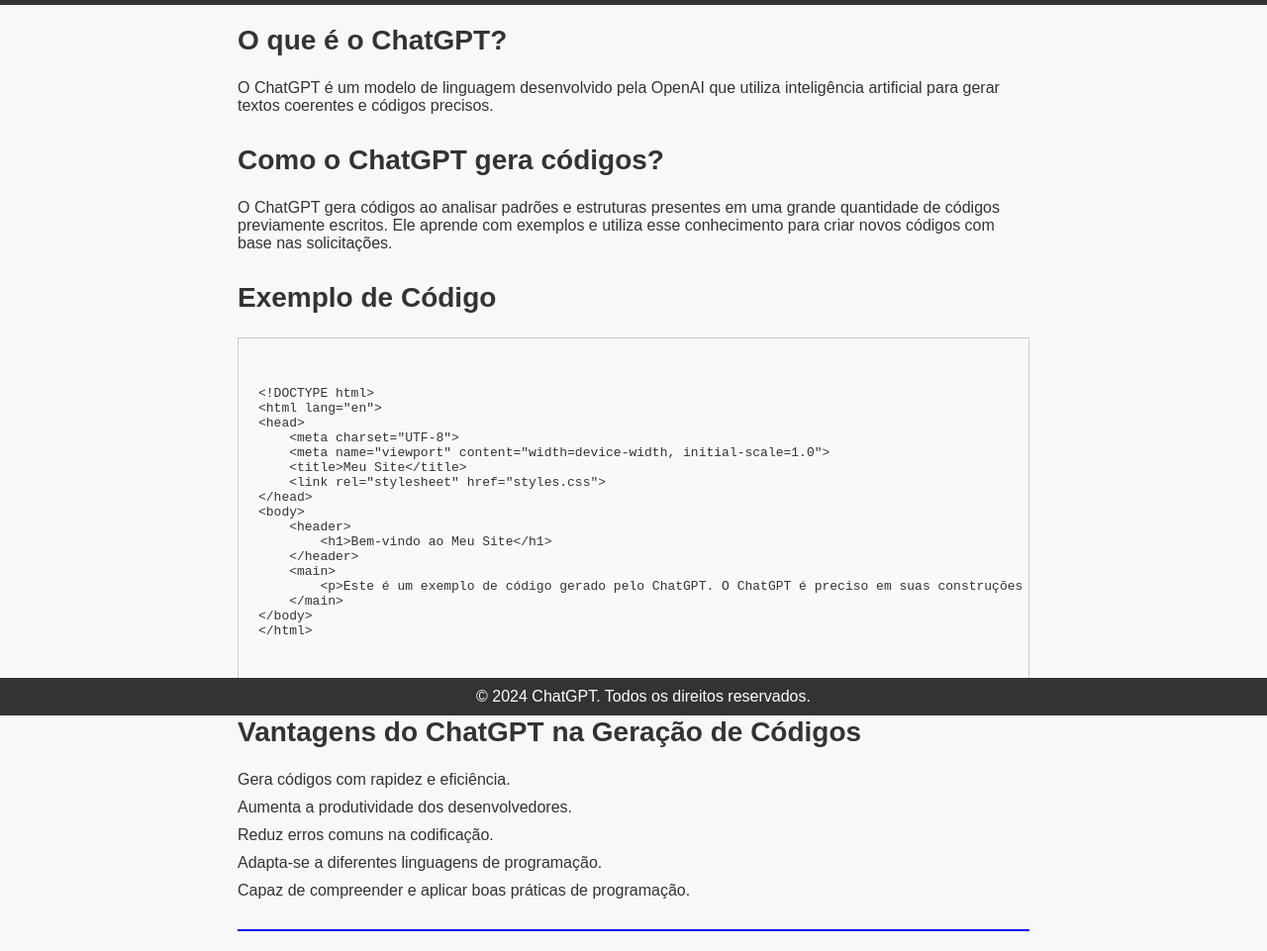
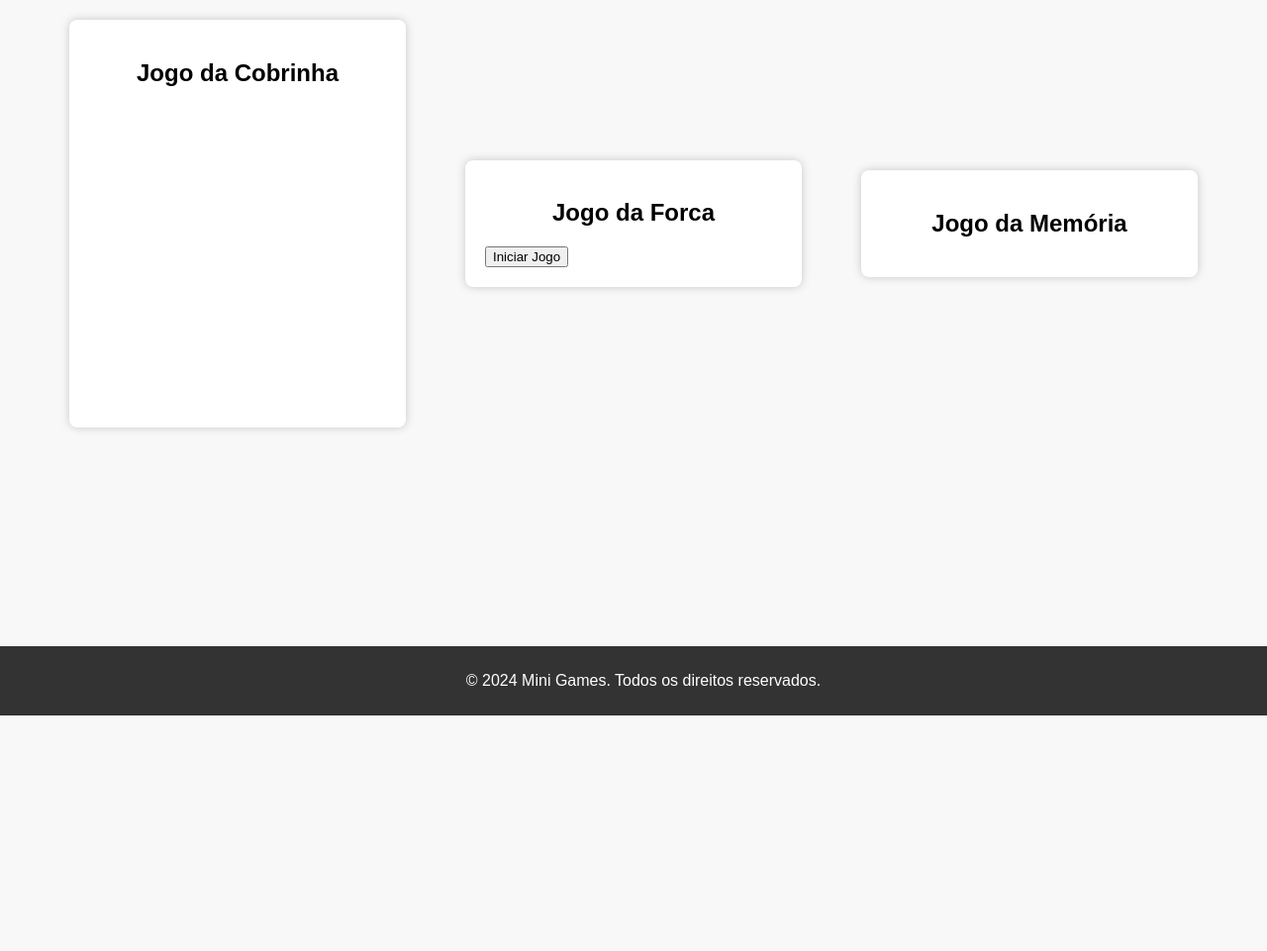
Before and after one commit to zxnuz/Back-End_3D, a plain HTML site: page index.html in a window 1280 px wide. Shown: the part 77-1038 px from the top of the page at 99% size. After the commit the page ends 800 px from the top, so only its background shows below. Drawn offline with Linux system fonts and the light colour scheme.

Commit message:
Update index.html
Adicionando um site com ChatGPT, o site posui vários mini games divertidos.

```diff
--- a/index.html
+++ b/index.html
@@ -3,49 +3,50 @@
 <head>
     <meta charset="UTF-8">
     <meta name="viewport" content="width=device-width, initial-scale=1.0">
-    <title>ChatGPT: Precisão em Códigos</title>
+    <title>Mini Games</title>
     <style>
         body {
             font-family: Arial, sans-serif;
             margin: 0;
             padding: 0;
             background-color: #f8f8f8;
-            color: #333;
         }
 
         header {
             background-color: #333;
             color: #fff;
-            padding: 20px 0;
+            padding: 20px;
             text-align: center;
         }
 
         header h1 {
             margin: 0;
-            font-size: 36px;
         }
 
         main {
             padding: 20px;
-            margin: 0 auto;
-            max-width: 800px;
         }
 
-        section {
-            margin-bottom: 30px;
+        .game-container {
+            display: flex;
+            justify-content: space-around;
+            align-items: center;
+            flex-wrap: wrap;
+            max-width: 1200px;
+            margin: 0 auto;
         }
 
-        section h2 {
-            color: #333;
-            font-size: 28px;
-            margin-top: 0;
+        .game {
+            width: 300px;
+            margin-bottom: 20px;
+            background-color: #fff;
+            border-radius: 8px;
+            box-shadow: 0 0 10px rgba(0, 0, 0, 0.2);
+            padding: 20px;
         }
 
-        .code-example {
-            background-color: #f9f9f9;
-            border: 1px solid #ccc;
-            padding: 20px;
-            overflow-x: auto;
+        .game h2 {
+            text-align: center;
         }
 
         footer {
@@ -58,109 +59,35 @@
             width: 100%;
             left: 0;
         }
-
-        footer p {
-            margin: 0;
-        }
-
-        ul {
-            list-style-type: none;
-            padding: 0;
-        }
-
-        li {
-            margin-bottom: 10px;
-        }
-
-        .popup-container {
-            display: none;
-            position: fixed;
-            top: 0;
-            left: 0;
-            width: 100%;
-            height: 100%;
-            background-color: rgba(0, 0, 0, 0.5);
-            justify-content: center;
-            align-items: center;
-            z-index: 999;
-        }
-
-        .popup-content {
-            background-color: #fff;
-            padding: 20px;
-            border-radius: 8px;
-            box-shadow: 0 0 10px rgba(0, 0, 0, 0.2);
-            position: relative;
-        }
-
-        .close-btn {
-            position: absolute;
-            top: 5px;
-            right: 10px;
-            cursor: pointer;
-        }
-
-        .close-btn:hover {
-            color: #ff0000;
-        }
-
-        .blue-line {
-            border-top: 2px solid blue;
-            margin-top: 30px;
-        }
     </style>
 </head>
 <body>
     <header>
-        <h1>ChatGPT: Precisão em Códigos</h1>
+        <h1>Mini Games</h1>
     </header>
     <main>
-        <section>
-            <h2>O que é o ChatGPT?</h2>
-            <p>O ChatGPT é um modelo de linguagem desenvolvido pela OpenAI que utiliza inteligência artificial para gerar textos coerentes e códigos precisos.</p>
-        </section>
-        <section>
-            <h2>Como o ChatGPT gera códigos?</h2>
-            <p>O ChatGPT gera códigos ao analisar padrões e estruturas presentes em uma grande quantidade de códigos previamente escritos. Ele aprende com exemplos e utiliza esse conhecimento para criar novos códigos com base nas solicitações.</p>
-        </section>
-        <section>
-            <h2>Exemplo de Código</h2>
-            <div class="code-example">
-                <pre><code>
-&lt;!DOCTYPE html&gt;
-&lt;html lang="en"&gt;
-&lt;head&gt;
-    &lt;meta charset="UTF-8"&gt;
-    &lt;meta name="viewport" content="width=device-width, initial-scale=1.0"&gt;
-    &lt;title&gt;Meu Site&lt;/title&gt;
-    &lt;link rel="stylesheet" href="styles.css"&gt;
-&lt;/head&gt;
-&lt;body&gt;
-    &lt;header&gt;
-        &lt;h1&gt;Bem-vindo ao Meu Site&lt;/h1&gt;
-    &lt;/header&gt;
-    &lt;main&gt;
-        &lt;p&gt;Este é um exemplo de código gerado pelo ChatGPT. O ChatGPT é preciso em suas construções de códigos HTML e CSS.&lt;/p&gt;
-    &lt;/main&gt;
-&lt;/body&gt;
-&lt;/html&gt;
-                </code></pre>
+        <div class="game-container">
+            <div class="game">
+                <h2>Jogo da Cobrinha</h2>
+                <canvas id="snakeCanvas" width="300" height="300"></canvas>
+                <script src="snake.js"></script>
             </div>
-        </section>
-        <section>
-            <h2>Vantagens do ChatGPT na Geração de Códigos</h2>
-            <ul>
-                <li>Gera códigos com rapidez e eficiência.</li>
-                <li>Aumenta a produtividade dos desenvolvedores.</li>
-                <li>Reduz erros comuns na codificação.</li>
-                <li>Adapta-se a diferentes linguagens de programação.</li>
-                <li>Capaz de compreender e aplicar boas práticas de programação.</li>
-            </ul>
-        </section>
-        <div class="blue-line"></div>
+            <div class="game">
+                <h2>Jogo da Forca</h2>
+                <button id="startHangman">Iniciar Jogo</button>
+                <div id="hangmanOutput"></div>
+                <div id="hangmanInput"></div>
+                <script src="hangman.js"></script>
+            </div>
+            <div class="game">
+                <h2>Jogo da Memória</h2>
+                <div id="memoryGame"></div>
+                <script src="memory.js"></script>
+            </div>
+        </div>
     </main>
     <footer>
-        <p>&copy; 2024 ChatGPT. Todos os direitos reservados.</p>
+        <p>&copy; 2024 Mini Games. Todos os direitos reservados.</p>
     </footer>
 </body>
 </html>
```
